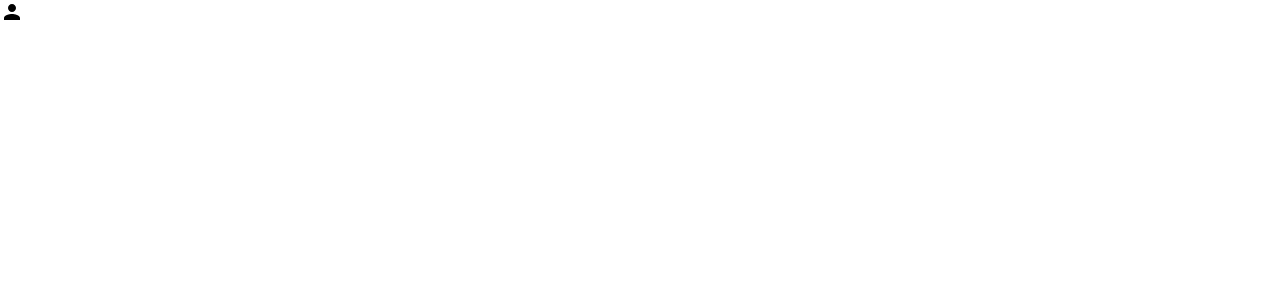
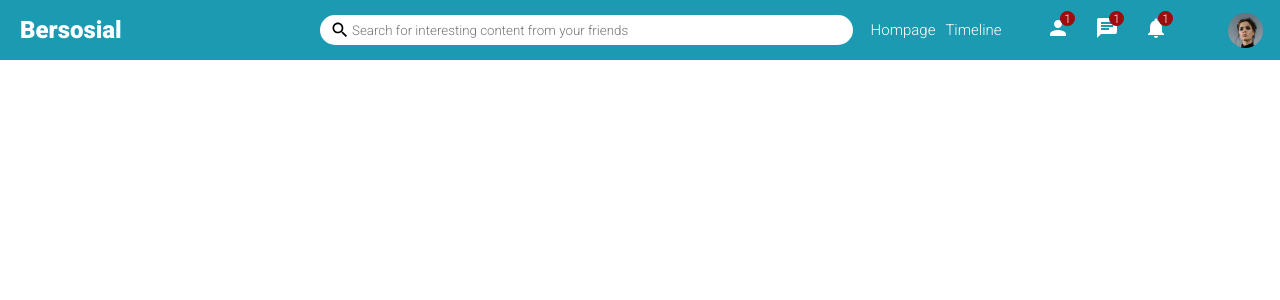
Before and after one commit to RizuChand/React-sosial-media-app, a React (Create React App) app: page / in a window 1280 px wide. Shown: the top 300 px of the page. Built offline with nearby package versions, Linux system fonts and the light colour scheme.

Commit message:
navbar component

```diff
--- a/src/App.jsx
+++ b/src/App.jsx
@@ -1,9 +1,15 @@
+import React from "react";
 import Home from "./pages/home/Home";
-import {Person} from '@mui/icons-material'
+
 
 
 function App() {
-  return <Person/>
+  return (
+    <div>
+      <Home/>
+
+    </div>
+  )
 }
 
 export default App;
--- /dev/null
+++ b/src/components/topbar/Topbar.jsx
@@ -0,0 +1,44 @@
+import React from "react";
+import './topbar.css'
+import {Chat, Notifications, Person, Search} from '@mui/icons-material'
+
+export default function Topbar () {
+    return(
+        <div className="topbarContainer">
+            <div className="topbarLeft">
+                <span className="logo">Bersosial</span>
+            </div>
+            <div className="topbarCenter">
+                <div className="searchbar">
+                    <Search className="searchIcon"/>
+                    <input placeholder="Search for interesting content from your friends" className="searchInput" />
+
+                </div>
+
+            </div>
+            <div className="topbarRight">
+                <div className="topbarLinks">
+                    <div className="topbarlink">Hompage</div>
+                    <div className="topbarlink">Timeline</div>
+                </div>
+                <div className="topbarIcons">
+                    <div className="topbarItem">
+                        <Person/>
+                        <span className="topbarIconBadge">1</span>
+                    </div>
+                    <div className="topbarItem">
+                        <Chat/>
+                        <span className="topbarIconBadge">1</span>
+                    </div>
+                    <div className="topbarItem">
+                        <Notifications/>
+                        <span className="topbarIconBadge">1</span>
+                    </div>
+                </div>
+                <img src="/assets/person/1.jpeg" alt="" className="topbarimg" />
+
+            </div>
+
+        </div>
+    )
+}
--- /dev/null
+++ b/src/components/topbar/topbar.css
@@ -0,0 +1,87 @@
+.topbarContainer {
+    height: 60px;
+    width: 100%;
+    background-color: rgb(28, 154, 177);
+    display: flex;
+    align-items: center;
+    position: sticky;
+    top: 0;
+}
+
+.logo {
+    font-size: 24px;
+    margin-left: 20px;
+    font-weight: bold;
+    color: white;
+    cursor: pointer;
+}
+.topbarLeft {
+    flex: 3;
+
+}
+.topbarCenter {
+    flex: 5;
+}
+.searchbar {
+    width: 100%;
+    height: 30px;
+    background-color: white;
+    border-radius: 30px;
+    display: flex;
+    align-items: center;
+}
+.searchIcon {
+    font-size: 20px !important;
+    margin-left: 10px;
+}
+.searchInput{
+    border: none;
+    width: 70%;
+}
+.searchInput:focus {
+    outline: none;
+}
+.topbarRight {
+    flex: 4;
+    display: flex;
+    align-items: center;
+    justify-content: space-around;
+    color: white;
+
+}
+.topbarLinks {
+    display: flex;
+    font-size: 15px;
+    cursor: pointer;
+}
+.topbarlink {
+    margin-right: 10px;
+}
+.topbarIcons {
+    display: flex;
+}
+.topbarItem {
+    margin-right: 25px;
+    cursor: pointer;
+    position: relative;
+}
+.topbarIconBadge {
+    width: 15px;
+    height: 15px;
+    background-color: rgb(156, 13, 13);
+    border-radius: 50%;
+    position: absolute;
+    top: -5px;
+    right: -5px;
+    display: flex;
+    align-items: center;
+    justify-content: center;
+    font-size: 12px;
+}
+.topbarimg{
+    height: 35px;
+    width: 35px;
+    border-radius: 50%;
+    object-fit: cover;
+    cursor: pointer;
+}
--- a/src/pages/home/Home.jsx
+++ b/src/pages/home/Home.jsx
@@ -1,7 +1,10 @@
+import React from "react"
+import Topbar from "../../components/topbar/Topbar"
+
 export default function () {
     return (
         <div>
-                this is home page
+            <Topbar/>
         </div>
     )
 }
```
Also changed, not shown: src/components/feed/Feed.jsx (added), src/components/feed/feed.css (added), src/components/rightbar/Rightbar.jsx (added), src/components/rightbar/rightbar.css (added), src/components/sidebar/Sidebar.jsx (added), src/components/sidebar/sidebar.css (added).
